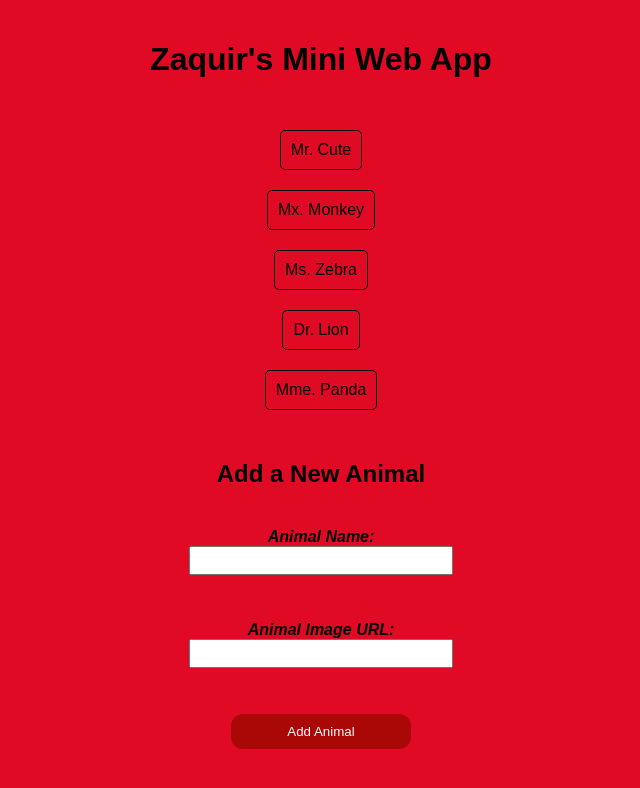
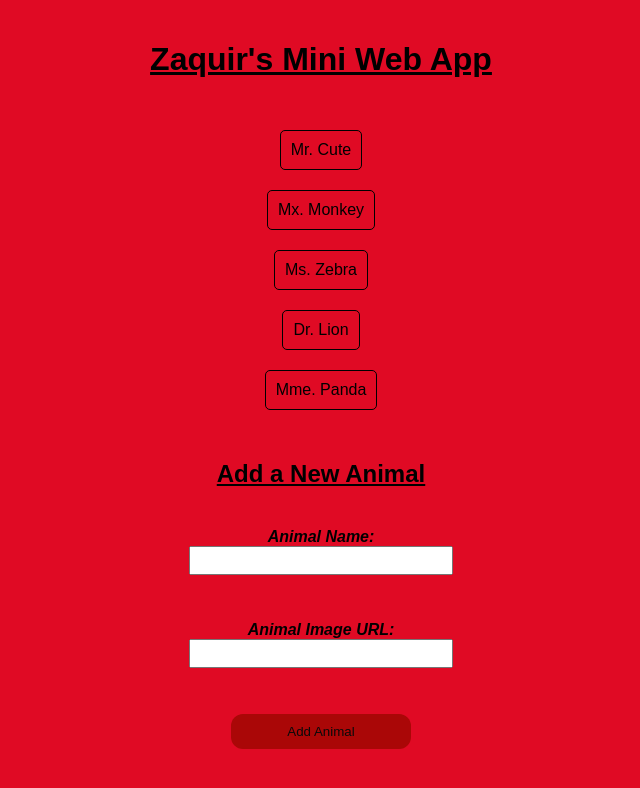
Before and after one commit to MainaZaquir/Code-challenge-2, a plain HTML site: page index.html in a window 1280 px wide. Shown: the whole page, without its empty margins (319-959 px from the left). Drawn offline with Linux system fonts and the light colour scheme.

Commit message:
Completed Assignments

```diff
--- a/index.html
+++ b/index.html
@@ -6,13 +6,13 @@
     <link rel="stylesheet" href="./style.css">
 </head>
 <body>
-    <h1>Zaquir's Mini Web App</h1>
+    <h1><u>Zaquir's Mini Web App</u></h1>
 
 
     <div id="animal-list"></div>
     <div id="animal-details"></div>
 
-    <h2>Add a New Animal</h2>
+    <h2><u>Add a New Animal</u></h2>
     <form id="add-animal-form">
         <label for="animal-name">Animal Name:</label>
         <input type="text" id="animal-name" name="animal-name"><br><br>
--- a/style.css
+++ b/style.css
@@ -53,7 +53,7 @@ h1 {
 #add-animal-form button {
     padding: 10px 20px;
     background-color: #AA0707;
-    color: white;
+    color: rgb(10, 10, 10);
     border: none;
     border-radius: 5px;
     cursor: pointer;
```
Also changed, not shown: 1 other file.
